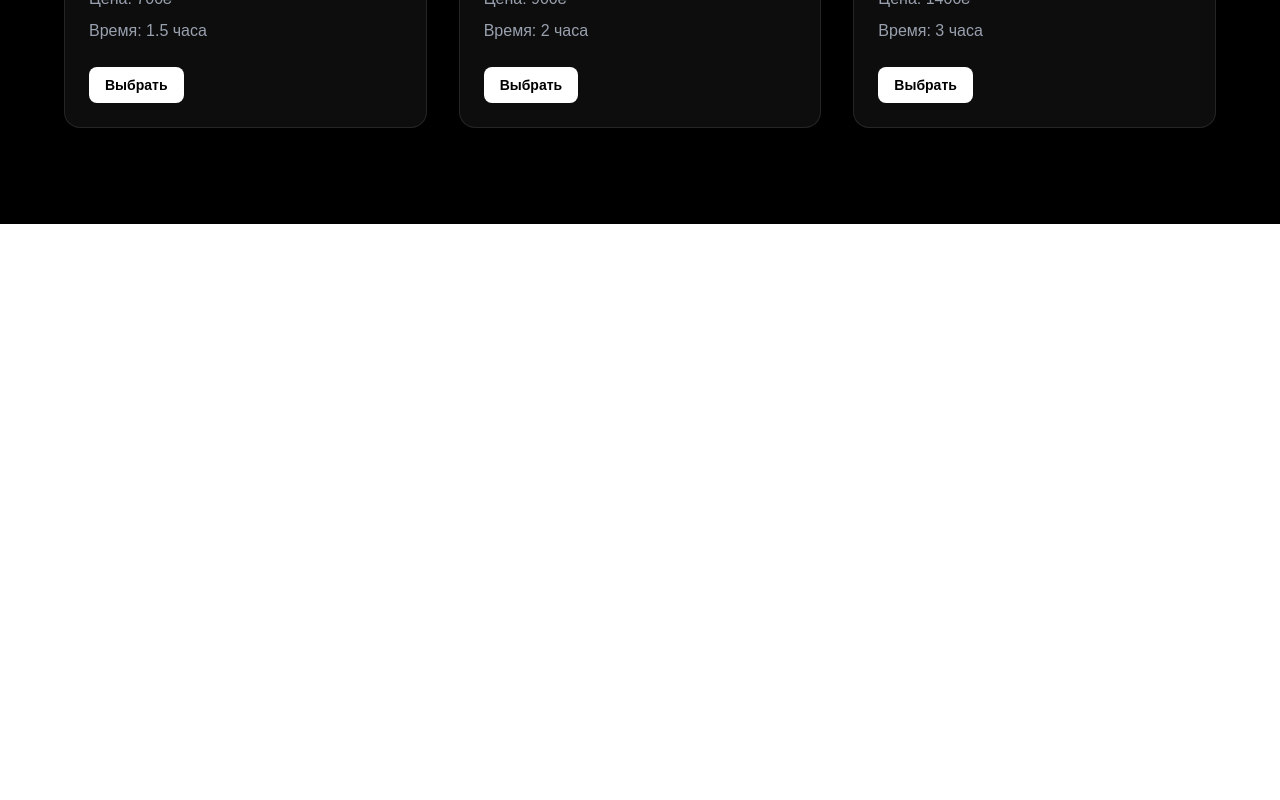
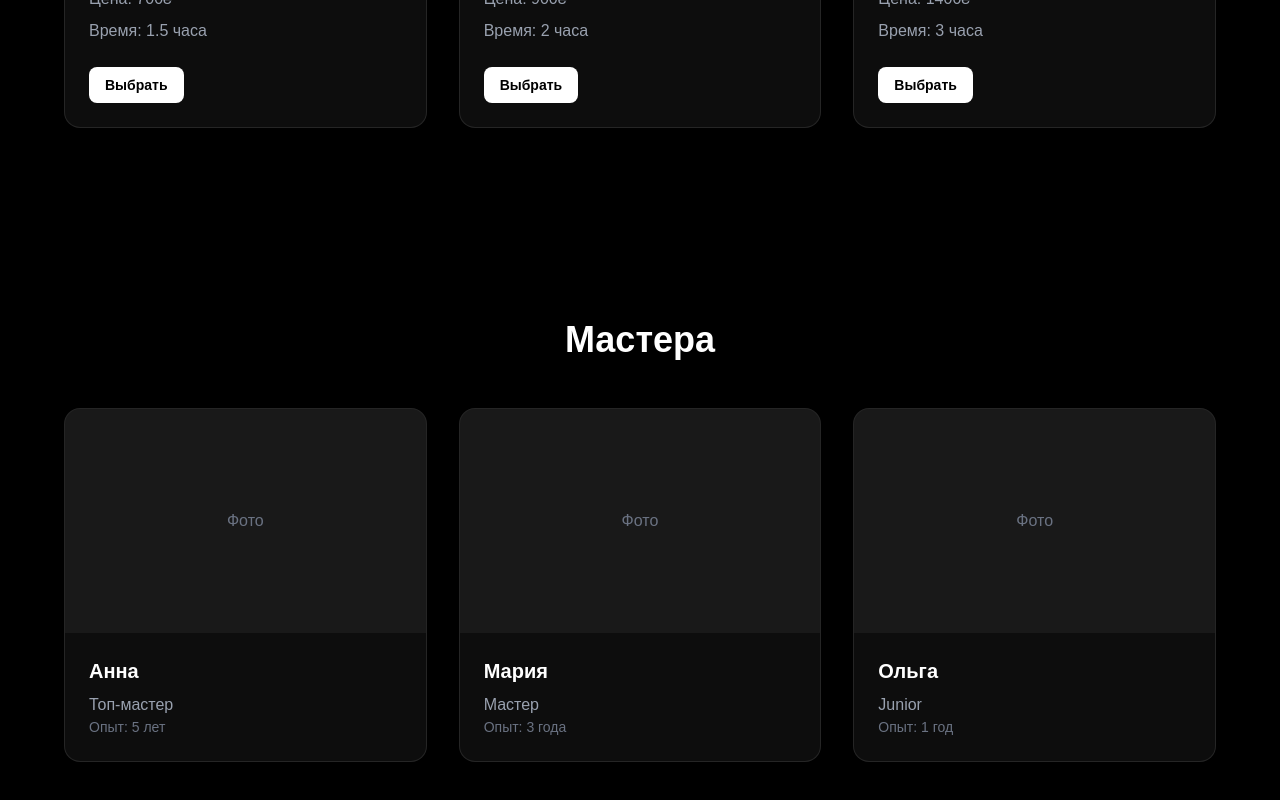
Before and after one commit to DayDreamingg-g/beauty-booking-site, a Next.js app: page / in a window 1280 px wide. Shown: the part 1066-1866 px from the top of the page. Before the commit the page ends 1290 px from the top, so only its background shows below. Built offline with nearby package versions, Linux system fonts and the light colour scheme.

Commit message:
add masters section
create masters section with cards and anchor navigation

```diff
--- a/src/app/page.tsx
+++ b/src/app/page.tsx
@@ -1,6 +1,7 @@
 import Header from "@/components/Header";
 import Hero from "@/sections/Hero";
 import Services from "@/sections/Services";
+import Masters from "@/sections/Masters";
 
 export default function Home() {
   return (
@@ -8,6 +9,7 @@ export default function Home() {
       <Header />
       <Hero />
       <Services />
+      <Masters />
     </main>
   );
 }
--- /dev/null
+++ b/src/sections/Masters.tsx
@@ -0,0 +1,34 @@
+export default function Masters() {
+  const masters = [
+    { name: "Анна", role: "Топ-мастер", exp: "5 лет" },
+    { name: "Мария", role: "Мастер", exp: "3 года" },
+    { name: "Ольга", role: "Junior", exp: "1 год" },
+  ];
+
+  return (
+    <section id="masters" className="bg-black px-6 py-24 text-white">
+      <div className="mx-auto max-w-6xl">
+        <h2 className="mb-12 text-center text-4xl font-bold">Мастера</h2>
+
+        <div className="grid gap-8 md:grid-cols-3">
+          {masters.map((m) => (
+            <div
+              key={m.name}
+              className="overflow-hidden rounded-2xl border border-white/10 bg-white/5 transition hover:bg-white/10"
+            >
+              <div className="flex h-56 items-center justify-center bg-white/5 text-gray-500">
+                Фото
+              </div>
+
+              <div className="p-6">
+                <h3 className="text-xl font-semibold">{m.name}</h3>
+                <p className="mt-2 text-gray-400">{m.role}</p>
+                <p className="text-gray-500 text-sm">Опыт: {m.exp}</p>
+              </div>
+            </div>
+          ))}
+        </div>
+      </div>
+    </section>
+  );
+}
```
